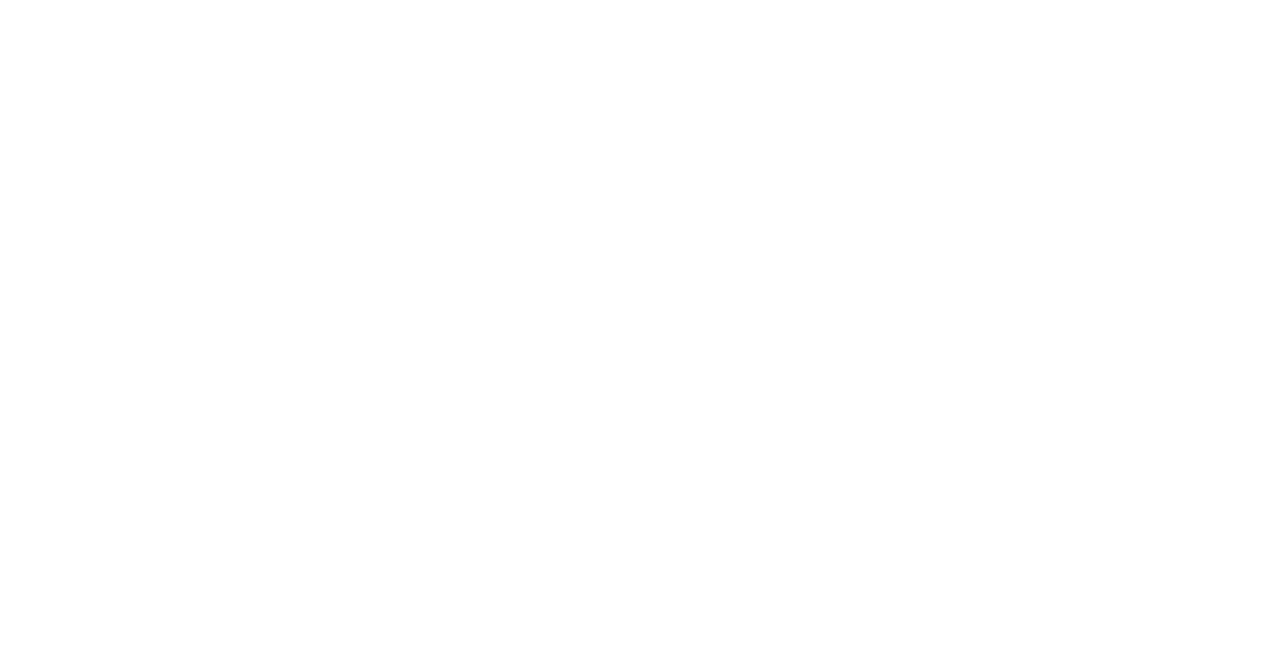
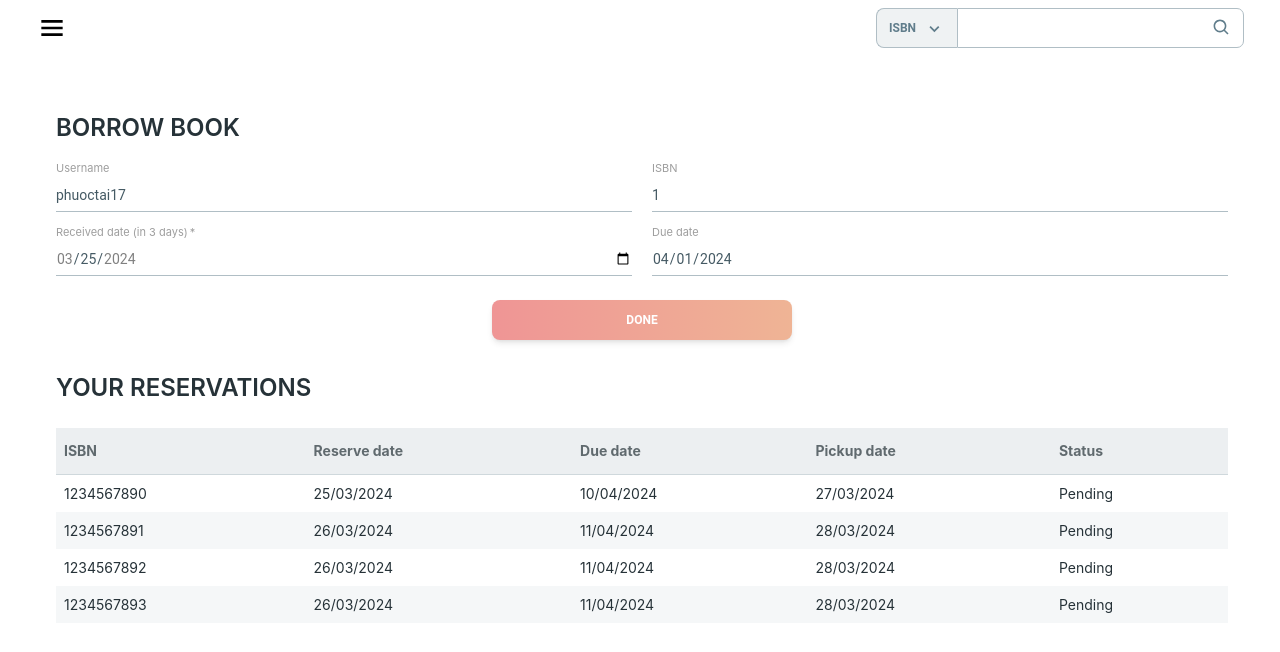
Before and after one commit to PhuocTaii/SoftwareDesgin-Liboo-Reader, a React (Create React App) app: page /transaction/1 in a window 1280 px wide. Before the commit this address had no page. Shown: the top 652 px of the page. Built offline with nearby package versions, Linux system fonts and the light colour scheme.

Commit message:
Borrow, transaction UI

```diff
--- a/src/App.js
+++ b/src/App.js
@@ -9,6 +9,7 @@
 import HomeLayout from './layouts/Home'
 import Login from './features/auth/Login'
 import SignUp from './features/auth/SignUp'
+import BookDetail from './features/book/Detail'
 
 const App = () => {
   return (
@@ -23,8 +24,9 @@
         </Route>
         <Route element={<MainLayout />}>
           <Route path="catalog" element={<Catalog />} />
-          <Route path="transaction" element={<Transaction />} />
+          <Route path="transaction/:id" element={<Transaction />} />
           <Route path="my-account" element={<Profile />} />
+          <Route path="catalog/:id" element={<BookDetail />} />
         </Route>
       </Route>
     </Routes>
--- a/src/features/book/Catalog.jsx
+++ b/src/features/book/Catalog.jsx
@@ -25,7 +25,7 @@
       <h1 className='text-2xl font-semibold'>CATALOG</h1>
       <div className='grid grid-cols-6 gap-x-10 gap-y-4 max-w-fit'>
         {data?.map((item) => (
-          <Link key={item._id} to={`/Catalog/${item.ISBN}`}>
+          <Link key={item._id} to={`/catalog/${item.ISBN}`}>
             <div className='flex flex-col items-center gap-2'>
               <div className='relative'>
                 <img src={item.image} alt='book' className='peer h-60 object-cover' />
--- a/src/features/book/Detail.jsx
+++ b/src/features/book/Detail.jsx
@@ -1 +1,77 @@
+import React, {useEffect, useState} from 'react'
+import dummyImage from '../../assets/book.png';
+import CustomButton from '../../components/CustomButton'
+import {BiChevronUp, BiChevronDown} from 'react-icons/bi'
+import { useNavigate } from "react-router-dom";
+
 // Book detail page
+const Detail = () => {
+    const [expanded, setExpanded] = useState(false);
+    const dummyBook = {
+        name: 'Dummy Book',
+        image: dummyImage,
+        ISBN: '1234567890',
+        author: 'John Doe',
+        publisher: 'Example Publisher',
+        publishYear: '2022',
+        genre: ['Fiction', 'Thriller'],
+        price: '200000',
+        description: 'This is a dummy book description. It contains some text to represent the description of a book. This is a dummy book description. It contains some text to represent the description of a book. This is a dummy book description. It contains some text to represent the description of a book. This is a dummy book description. It contains some text to represent the description of a book. This is a dummy book description. It contains some text to represent the description of a book. This is a dummy book description. It contains some text to represent the description of a book. This is a dummy book description. It contains some text to represent the description of a book. This is a dummy book description. It contains some text to represent the description of a book. This is a dummy book description. It contains some text to represent the description of a book.',
+        borrowed: 5,
+        quantity: 10
+    };
+    const navigate = useNavigate();
+
+    const currentBook = dummyBook;
+    // const gotoBorrow = () => {
+    //     navigate(`/Borrow/${id}`)
+    //   }
+    const gotoBorrow = () => {
+        navigate(`/transaction/${currentBook.ISBN}`)
+    }
+
+    return (
+        <div className='w-full h-full space-y-3 py-2 pr-4 pl-3'>
+        {currentBook &&
+        <div className='w-full flex gap-4 h-fit'>
+          <img src={currentBook.image} alt="book" className='w-40 h-auto object-contain place-self-start shrink-0' />
+
+          {/* Detail */}
+          <div className='w-full space-y-2'>
+            <h1 className='text-2xl font-semibold'>{currentBook.name}</h1>
+            <p className='text-lg'>ISBN: <span className='font-medium text-red'>{currentBook.ISBN}</span></p>
+            <p> Author: {currentBook.author} </p>
+            <p> Publisher: {currentBook.publisher} </p>
+            <p> Publish year: {currentBook.publishYear} </p>
+            <p> Genre: {currentBook.genre?.join(', ')} </p>
+            <p> Price: {currentBook.price} VND </p>
+            <div>
+              <p className='font-medium'>Description:</p>
+              <p className={`text-justify ${expanded ? 'line-clamp-none' : 'line-clamp-4'}`}>{currentBook.description}</p>
+              <button
+                onClick={() => setExpanded(!expanded)}
+                className='space-x-1'
+              >
+                <span className='text-red'>{expanded ? 'Read less' : 'Read more'}</span>
+                {expanded ? <BiChevronUp size='1rem' color='var(--my-red)' className='inline-block' /> : <BiChevronDown size='1rem' color='var(--my-red)' className='inline-block' />}
+              </button>
+            </div>
+          </div>
+
+          {/* Note */}
+          <div className='w-fit h-fit border-2 border-lightGrey rounded-md px-4 py-2 space-y-3'>
+            <p className='text-lg font-medium'>{currentBook.borrowed < currentBook.quantity ?
+              <span className='text-available'>Available</span> :
+              <span className='text-unavailable'>Not available</span>}
+            </p>
+            <p>Amount: <span className='font-medium'>{currentBook.quantity}</span></p>
+            <p>Available: <span className='font-medium'>{currentBook.quantity - currentBook.borrowed}</span></p>
+            <CustomButton label='Borrow' classes='self-center w-[12rem]' disabled={currentBook.borrowed >= currentBook.quantity} onClick={gotoBorrow}  />
+          </div>
+        </div>
+      }
+      </div>
+    )
+}
+
+export default Detail
--- a/src/features/transaction/Transaction.jsx
+++ b/src/features/transaction/Transaction.jsx
@@ -1,8 +1,125 @@
+import React, {useEffect, useState} from 'react'
+import { useParams } from "react-router-dom";
+import {Input} from "@material-tailwind/react";
+import CustomButton from '../../components/CustomButton'
+import { useNavigate } from "react-router-dom";
+import {formatDate} from '../../helpers/dateFormat'
+
+const EXPIRATION = 7;
+
+const TABLE_HEAD = ['ISBN', 'Reserve date' , 'Due date', 'Pickup date', 'Status']
 // Transaction page
 const Transaction = () => {
+
+  const { id } = useParams();
+  const [expanded, setExpanded] = useState(false);
+  const today = new Date();
+  const dummyUser = {
+    username: 'phuoctai17',
+    // image: dummyImage,
+    // ISBN: '1234567890',
+    // author: 'John Doe',
+    // publisher: 'Example Publisher',
+    // publishYear: '2022',
+    // genre: ['Fiction', 'Thriller'],
+    // price: '200000',
+    // description: 'This is a dummy book description. It contains some text to represent the description of a book. This is a dummy book description. It contains some text to represent the description of a book. This is a dummy book description. It contains some text to represent the description of a book. This is a dummy book description. It contains some text to represent the description of a book. This is a dummy book description. It contains some text to represent the description of a book. This is a dummy book description. It contains some text to represent the description of a book. This is a dummy book description. It contains some text to represent the description of a book. This is a dummy book description. It contains some text to represent the description of a book. This is a dummy book description. It contains some text to represent the description of a book.',
+    // borrowed: 5,
+    // quantity: 10
+  };
+  const [slip, setSlip] = useState({username: dummyUser.username, isbn: id ? id : '', borrowDate: today.toISOString().split('T')[0], dueDate: new Date(today.getFullYear(), today.getMonth(), today.getDate() + EXPIRATION).toISOString().split('T')[0]})
+  const navigate = useNavigate();
+  // Dummy data for the table
+  const [borrowBooks, setBorrowBooks] = useState([
+    { isbn: '1234567890', reserveDate: '2024-03-25', dueDate: '2024-04-10', pickupDate: '2024-03-27', status: 'Pending' },
+    { isbn: '1234567891', reserveDate: '2024-03-26', dueDate: '2024-04-11', pickupDate: '2024-03-28', status: 'Pending' },
+    { isbn: '1234567892', reserveDate: '2024-03-26', dueDate: '2024-04-11', pickupDate: '2024-03-28', status: 'Pending' },
+    { isbn: '1234567893', reserveDate: '2024-03-26', dueDate: '2024-04-11', pickupDate: '2024-03-28', status: 'Pending' },
+    // Add more dummy data as needed
+  ]);
+
+  const handleChangeInfo = (e) => {
+    e.preventDefault();
+    const {name, value} = e.target;
+    const chosenDate = new Date(value);
+    setSlip({...slip, borrowDate: value, dueDate: new Date(chosenDate.getFullYear(), chosenDate.getMonth(), chosenDate.getDate() + EXPIRATION).toISOString().split('T')[0]});
+  }
+
   return (
-    <div>
-      <h1>Borrow/Renew</h1>
+    <div className='pt-12 pb-2 pr-4 pl-5'>
+      <form className='space-y-6'>
+        <h1 className='text-2xl font-semibold'>BORROW BOOK</h1>
+        <div className='grid grid-cols-2 gap-5'>
+          <Input
+            variant="standard"
+            label="Username"
+            value={slip.username}
+            readOnly
+          />
+          <Input
+            variant="standard"
+            label="ISBN"
+            value={slip.isbn}
+            readOnly
+          />
+          <Input
+            variant="standard"
+            label="Received date (in 3 days)"
+            name='borrowDate'
+            value={slip.borrowDate}
+            onChange={handleChangeInfo}
+            type='date'
+            min={(new Date()).toISOString().split('T')[0]}
+            max={new Date(new Date().getTime() + (2 * 24 * 60 * 60 * 1000)).toISOString().split('T')[0]}
+            required
+          />
+          <Input
+            variant="standard"
+            label="Due date"
+            value={slip.dueDate}
+            type='date'
+            readOnly
+          />
+        </div>
+        <div className='flex justify-center'>
+          <CustomButton label='done' type='submit' disabled={id ? false : true} />
+        </div>
+      </form>
+      <div className='space-y-6 mt-8'>
+        <p className='text-2xl font-semibold'>YOUR RESERVATIONS</p>
+        <table className="w-full min-w-max table-auto text-left">
+          <thead className='sticky top-0'>
+            <tr>
+              {TABLE_HEAD.map((head, index) => (
+                <th key={index} className="border-b border-blue-gray-100 bg-blue-gray-50 px-2 py-4">
+                  <p className="leading-none opacity-70">{head}</p>
+                </th>
+              ))}
+            </tr>
+          </thead>
+          <tbody>
+            {borrowBooks?.map((record, index) => (
+              <tr key={index} className="even:bg-blue-gray-50/50 hover:bg-lightOrange/30">
+                <td className="p-2">
+                  <p>{record?.isbn}</p>
+                </td>
+                <td className="p-2">
+                  <p>{formatDate(record.reserveDate)}</p>
+                </td>
+                <td className="p-2">
+                  <p>{formatDate(record.dueDate)}</p>
+                </td>
+                <td className="p-2">
+                  <p>{formatDate(record.pickupDate)}</p>
+                </td>
+                <td className="p-2">
+                  <p>{record.status}</p>
+                </td>
+              </tr>
+            ))}
+          </tbody>
+        </table>
+      </div>
     </div>
   )
 }
--- /dev/null
+++ b/src/helpers/dateFormat.js
@@ -0,0 +1,3 @@
+export function formatDate(dateString){
+    return new Date(dateString).toLocaleDateString('vi-VN', { day: '2-digit', month: '2-digit', year: 'numeric' })
+}
```
